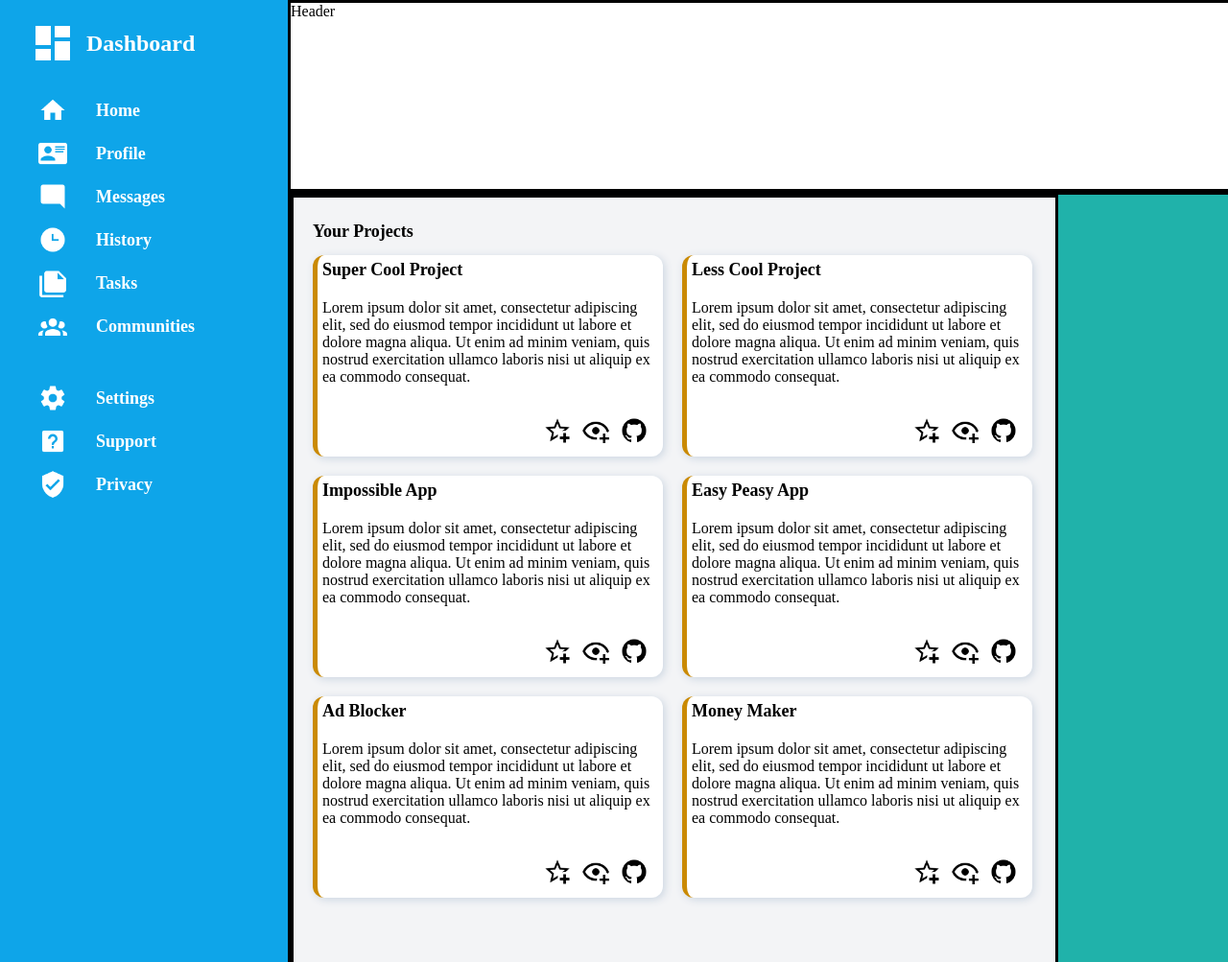
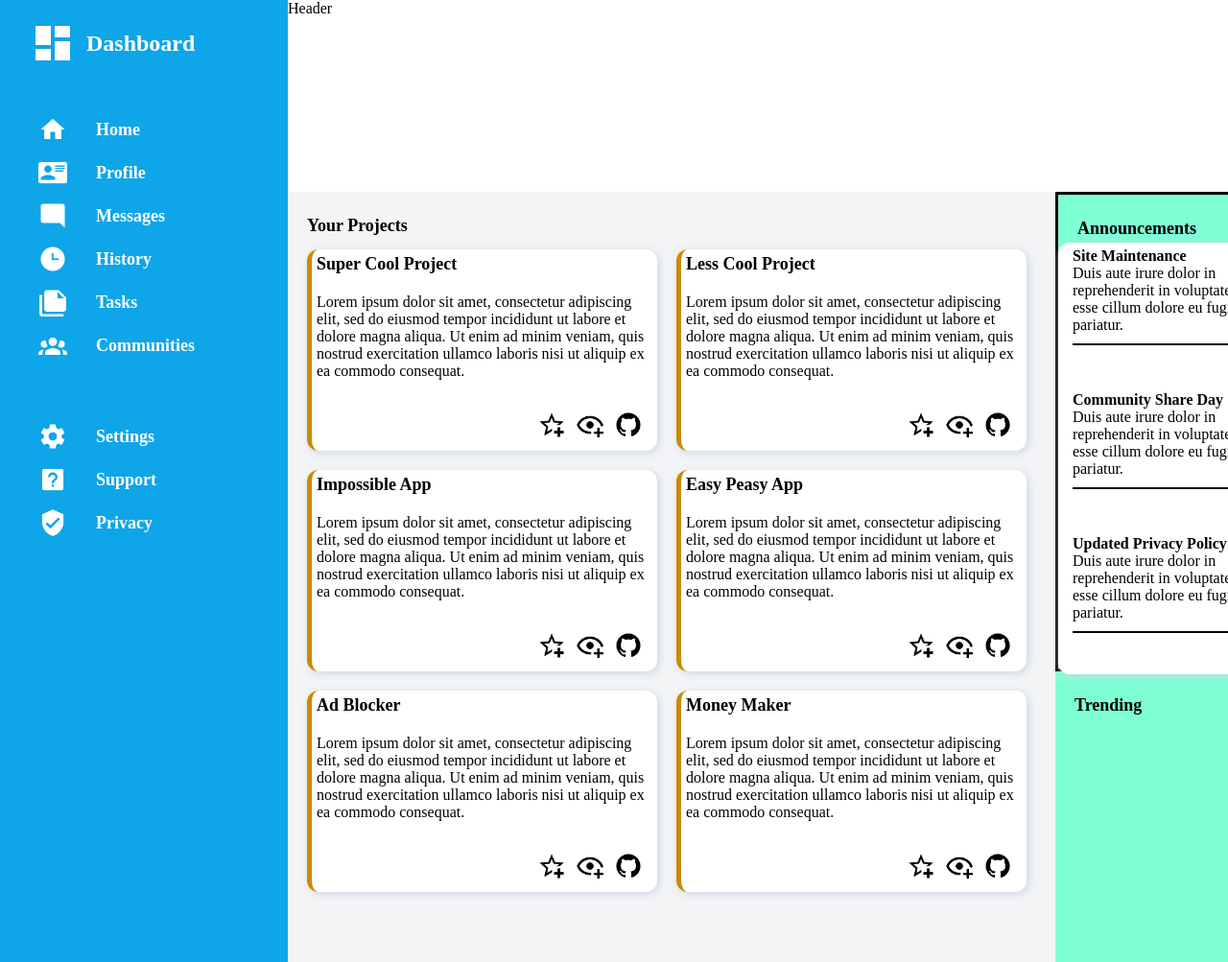
Before and after one commit to RobertMeadows/odin-admin-dashboard, a plain HTML site: page index.html in a window 1280 px wide. Shown: the top 1003 px of the page at 96% size. Drawn offline with Linux system fonts and the light colour scheme.

Commit message:
Add right side-bar

```diff
--- a/index.html
+++ b/index.html
@@ -68,7 +68,7 @@
 
         <div class="main-content">
             <div class="card-container">
-                <div id="project-container-title">
+                <div class="project-container-title">
                     <p>Your Projects</p>
                 </div>
                 <div class="cards">
@@ -139,8 +139,34 @@
                         </div>
                     </div>
                 </div>
+
             </div>
-
+            <div class="right-sidebar">
+                <div class="announcements">
+                    <div class="project-container-title">
+                        <p>Announcements</p>
+                    </div>
+                    <div class="announcement-container">
+                        <div class="announcement">
+                            <p class="announcement-title">Site Maintenance</p>
+                            <p>Duis aute irure dolor in reprehenderit in voluptate velit esse cillum dolore eu fugiat nulla pariatur.</p>
+                        </div>
+                        <div class="announcement">
+                            <p class="announcement-title">Community Share Day</p>
+                            <p>Duis aute irure dolor in reprehenderit in voluptate velit esse cillum dolore eu fugiat nulla pariatur.</p>
+                        </div>
+                        <div class="announcement">
+                            <p class="announcement-title">Updated Privacy Policy</p>
+                            <p>Duis aute irure dolor in reprehenderit in voluptate velit esse cillum dolore eu fugiat nulla pariatur.</p>
+                        </div>
+                    </div>
+                </div>
+                <div class="trending-container">
+                    <div class="project-container-title">
+                        <p>Trending</p>
+                    </div>
+                </div>
+            </div>
 
         </div>
     </div>
--- a/styles.css
+++ b/styles.css
@@ -15,7 +15,7 @@
 .header{
     grid-column: 2 / 3;
 
-    border: solid;
+
 }
 
 .sidebar{
@@ -28,7 +28,7 @@
 .logo{
     padding-top: 20px;
     padding-left: 20px;
-    padding-bottom: 30px;
+    padding-bottom: 50px;
     height: 50px;
     display: grid;
     grid-template-columns: 1fr 3fr;
@@ -57,7 +57,7 @@ ul{
 .links,
 .admin-links{
     display: grid;
-    padding-bottom: 30px;
+    padding-bottom: 50px;
 }
 
 .icons{
@@ -93,18 +93,18 @@ ul{
     grid-column: 2 / 3;
     grid-row: 2 / 3;
 
-    border: solid;
+
     display: grid;
     grid-template-columns: 800px 300px;
 
 
-    background-color: lightseagreen;
+
 
 }
 
 .card-container{
 
-    border: solid;
+
     grid-column: 1 / 2;
 
     display: grid;
@@ -116,7 +116,7 @@ ul{
 
 }
 
-#project-container-title{
+.project-container-title{
     grid-row: 1 / 2;
 
     font-size: 18px;
@@ -184,3 +184,51 @@ ul{
 .card-icons>img{
     height: 30px;
 }
+
+.right-sidebar{
+    grid-column: 2 / 3;
+    display: grid;
+    grid-template-rows: 500px 300px;
+
+    background-color: aquamarine;
+}
+/* left off here, need to fix the grid containers for this section.
+Need to move project-container-title inside an announcements container,
+same with trending.*/
+.announcements{
+    grid-row: 1 / 2;
+
+    display: grid;
+    grid-template-rows: 50px 450px;
+
+    border: solid;
+}
+
+.announcements>.project-container-title{
+    grid-row: 1 / 2;
+}
+
+.announcement-container{
+    grid-row: 2 / 2;
+
+    display: grid;
+    grid-template-rows: repeat(3, 150px);
+    background-color: white;
+    padding-left: 15px;
+
+    border-radius: 12px;
+    box-shadow: 2px 2px 8px #cbd5e1;
+}
+
+.announcement{
+    height: 100px;
+    width: 225px;
+
+    border-bottom: solid;
+    border-bottom-width: 2px;
+    padding-top: 5px;
+}
+
+.announcement-title{
+    font-weight: 700;
+}
```
